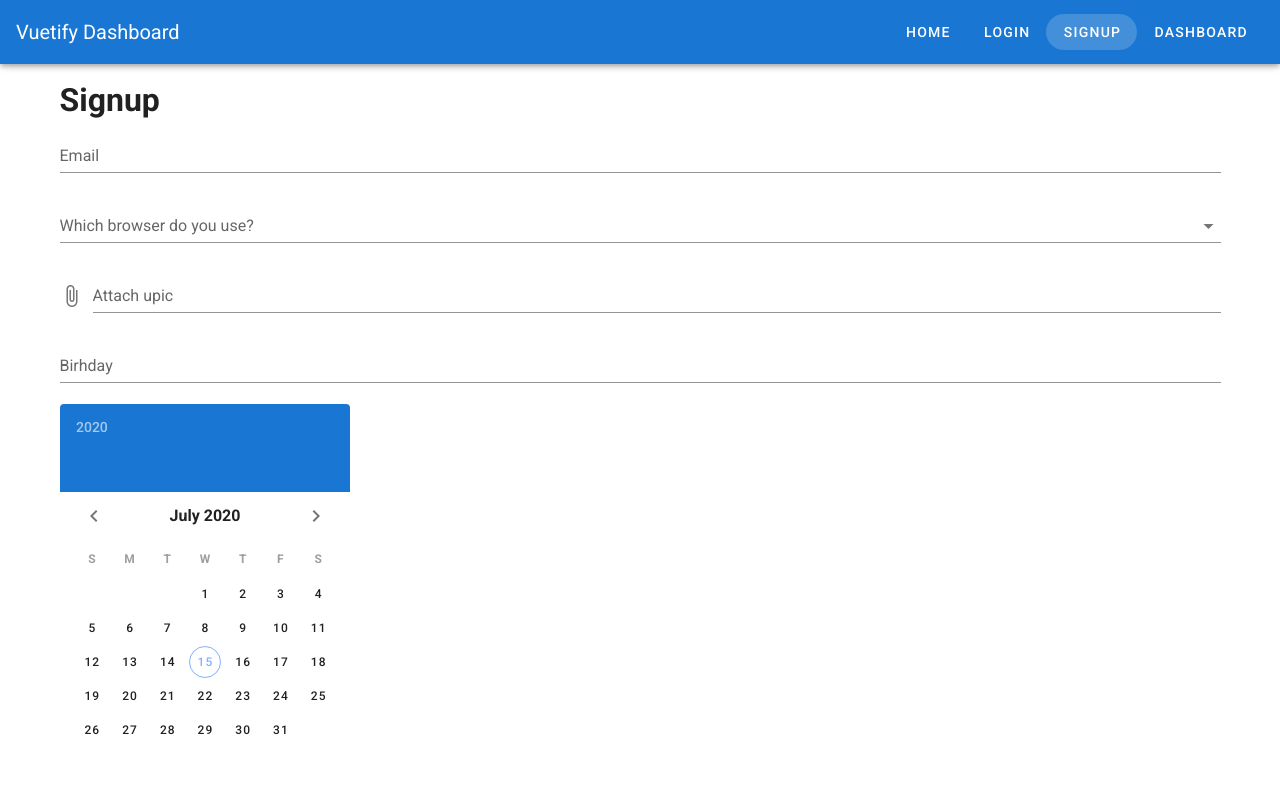
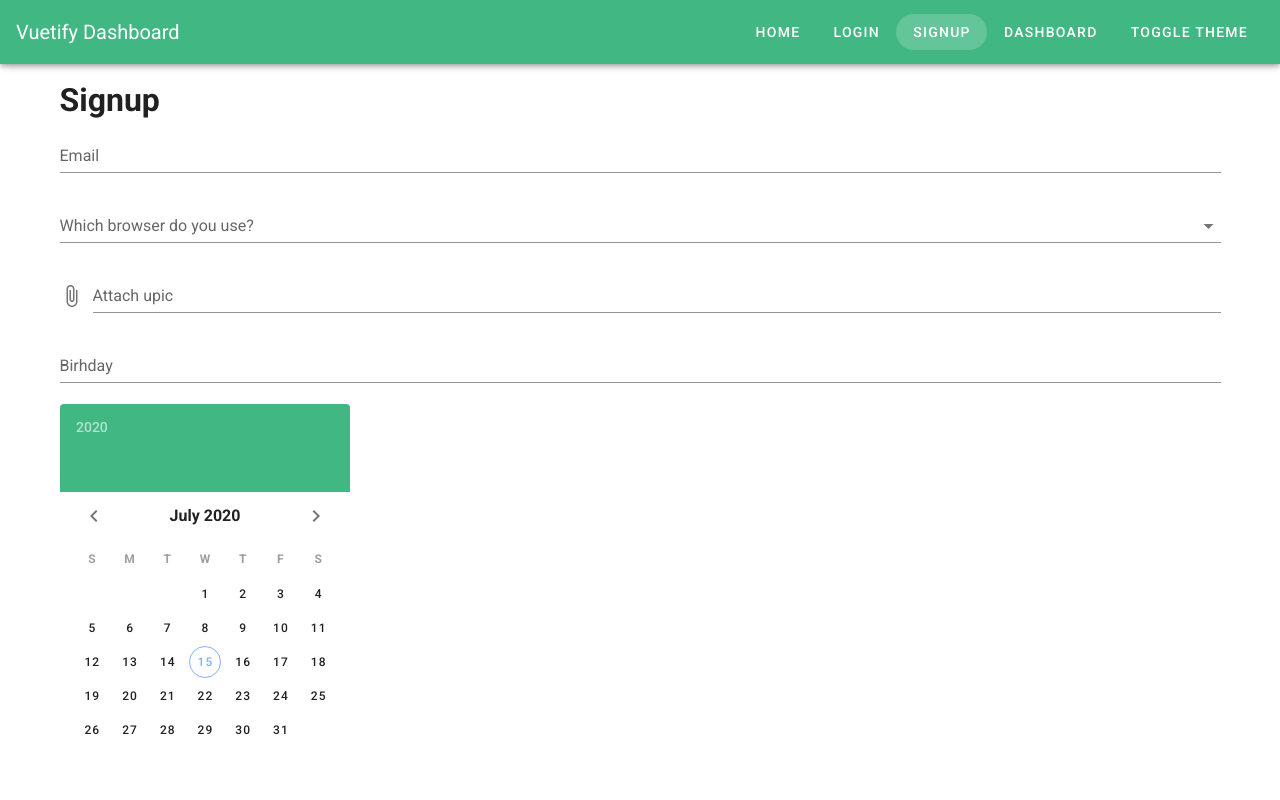
Before and after one commit to vlad-pro/vue-vuetify, a Vue app: page /signup in a window 1280 px wide. Shown: the top 800 px of the page. Built offline with nearby package versions, Linux system fonts and the light colour scheme.

Commit message:
dark template

```diff
--- a/src/App.vue
+++ b/src/App.vue
@@ -14,6 +14,7 @@
       >
         {{ link.label }}
       </v-btn>
+    <v-btn @click="toggleTheme" rounded text>Toggle Theme</v-btn>
     </v-app-bar>
     <v-main>
       <router-view></router-view>
@@ -70,5 +71,11 @@ export default {
       },
     ],
   }),
+  methods: {
+    toggleTheme() {
+      this.$vuetify.theme.themes.dark.anchor = '#41B883',
+      this.$vuetify.theme.dark =  !this.$vuetify.theme.dark
+    }
+  }
 };
 </script>
--- a/src/plugins/vuetify.js
+++ b/src/plugins/vuetify.js
@@ -1,7 +1,18 @@
-import Vue from 'vue';
-import Vuetify from 'vuetify/lib';
+import Vue from 'vue'
+import Vuetify from 'vuetify/lib'
 
-Vue.use(Vuetify);
+Vue.use(Vuetify)
 
 export default new Vuetify({
-});
+  theme: {
+    themes: {
+        light: {
+            primary: '#41B883'
+        },
+        dark:{
+            primary: '#34495E'//,
+            // anchor: '#fff'
+        }
+    }
+  }
+})
```
